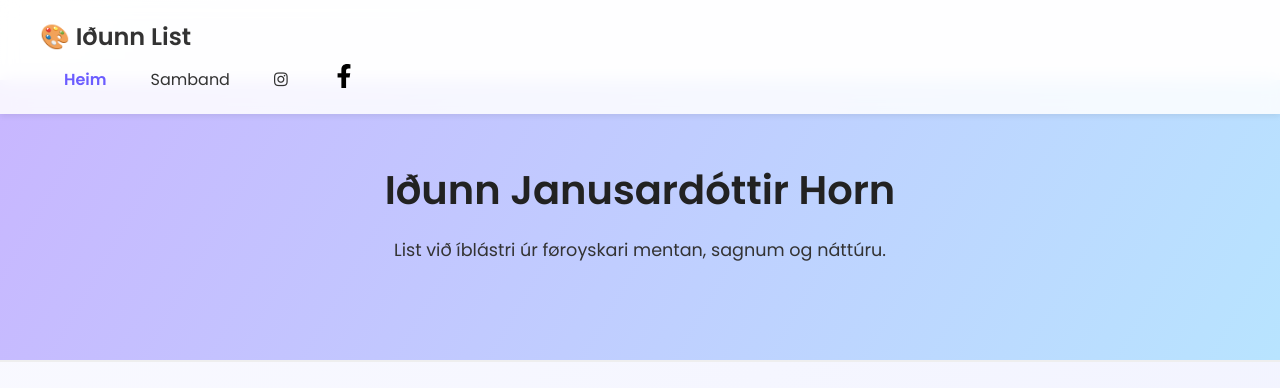
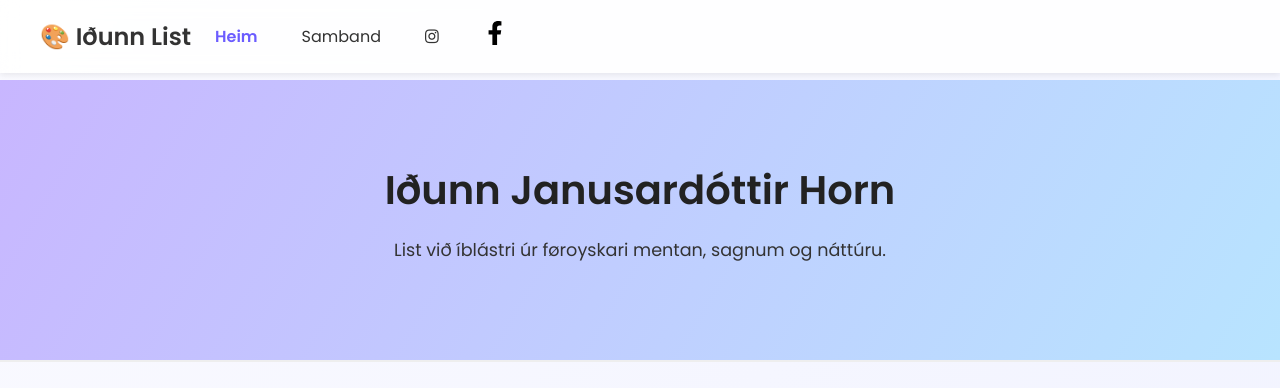
Before and after one commit to IdunnList/Idunnlist.fo, a plain HTML site: page index.html in a window 1280 px wide. Shown: the top 388 px of the page. Drawn offline with Linux system fonts and the light colour scheme.

Commit message:
Update styles.css

```diff
--- a/styles.css
+++ b/styles.css
@@ -129,6 +129,18 @@ nav a.active {
   .site-header nav a {
     text-align: center;
     margin: 5px 0;
+  }
+}
+
+/* Desktop header */
+@media (min-width: 601px) {
+  .site-header {
+    flex-direction: row;      /* logo + social + nav in a row */
+    align-items: center;
+  }
+
+  .site-header nav {
+    margin-top: 0;            /* remove extra top margin */
   }
 }
 
```
